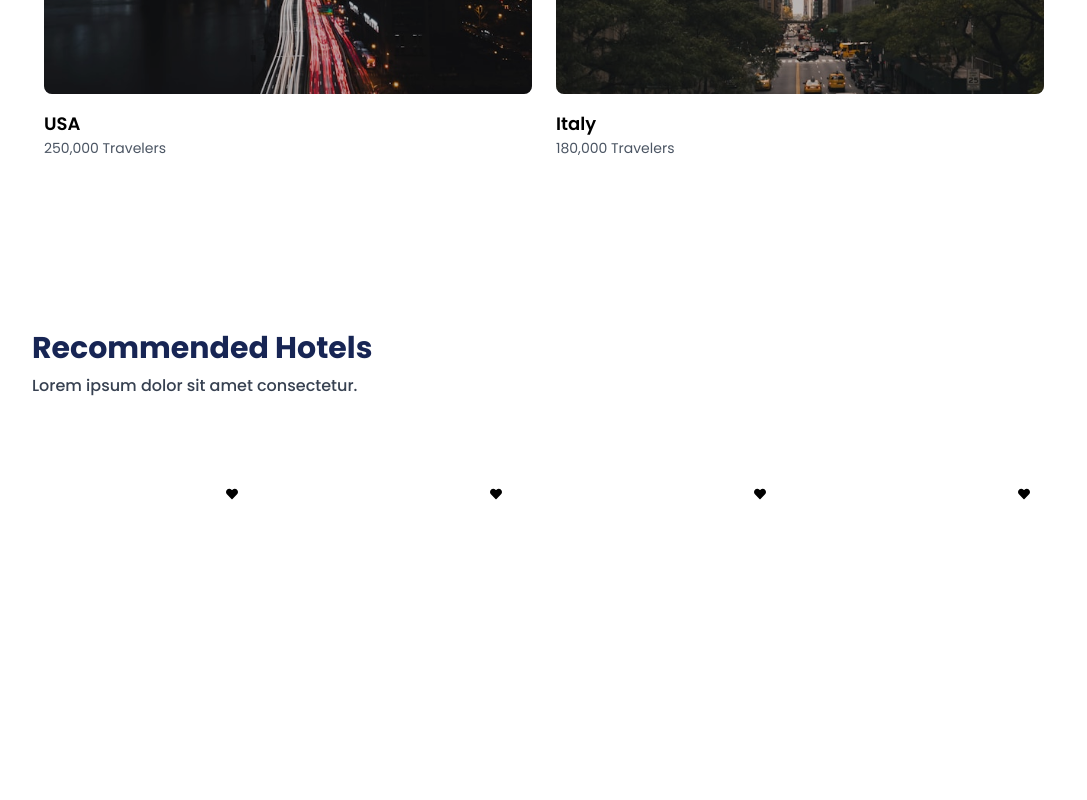
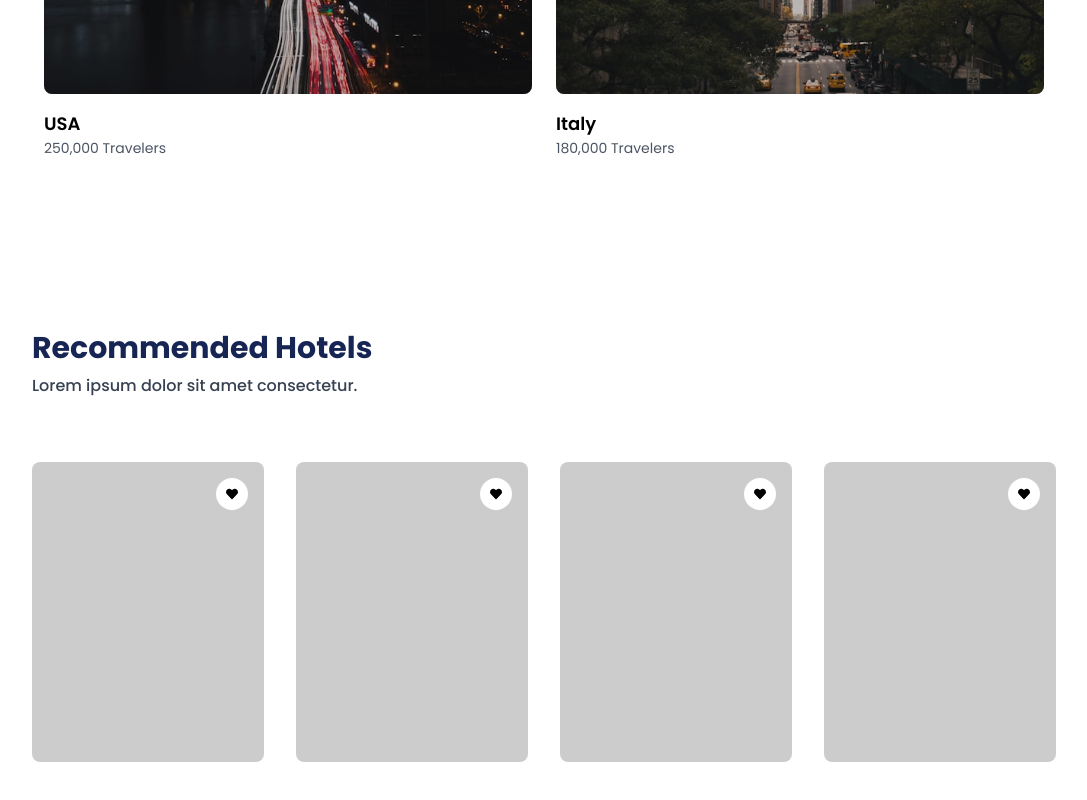
Before and after one commit to denisdiaconu/travista, a Next.js app: page / in a window 1280 px wide. Shown: the part 1322-2122 px from the top of the page, without its empty margins (96-1183 px from the left). Built offline with nearby package versions, Linux system fonts and the light colour scheme.

Commit message:
Add overlay for hotel card img

```diff
--- a/components/Home/Hotel/HotelCard.tsx
+++ b/components/Home/Hotel/HotelCard.tsx
@@ -14,13 +14,18 @@ type Props = {
 };
 
 const HotelCard = ({ hotel }: Props) => {
-  return <div>
-    <div className='relative w-full h-[300px] rounded-lg cursor-pointer group overflow-hidden'>
-      <div className='bg-white text-black absolute w-8 h-8 top-4 right-4 z-20 rounded-full flex items-center justify-center flex-col'>
-        <FaHeart className='w-3 h-3'/>
+  return (
+    <div>
+      <div className="relative w-full h-[300px] rounded-lg cursor-pointer group overflow-hidden">
+        <div className="bg-white text-black absolute w-8 h-8 top-4 right-4 z-20 rounded-full flex items-center justify-center flex-col">
+          <FaHeart className="w-3 h-3" />
+        </div>
+        <div className='bg-black absolute inset-0 opacity-20 z-10'>
+
+        </div>
       </div>
     </div>
-  </div>;
+  );
 };
 
 export default HotelCard;
```
